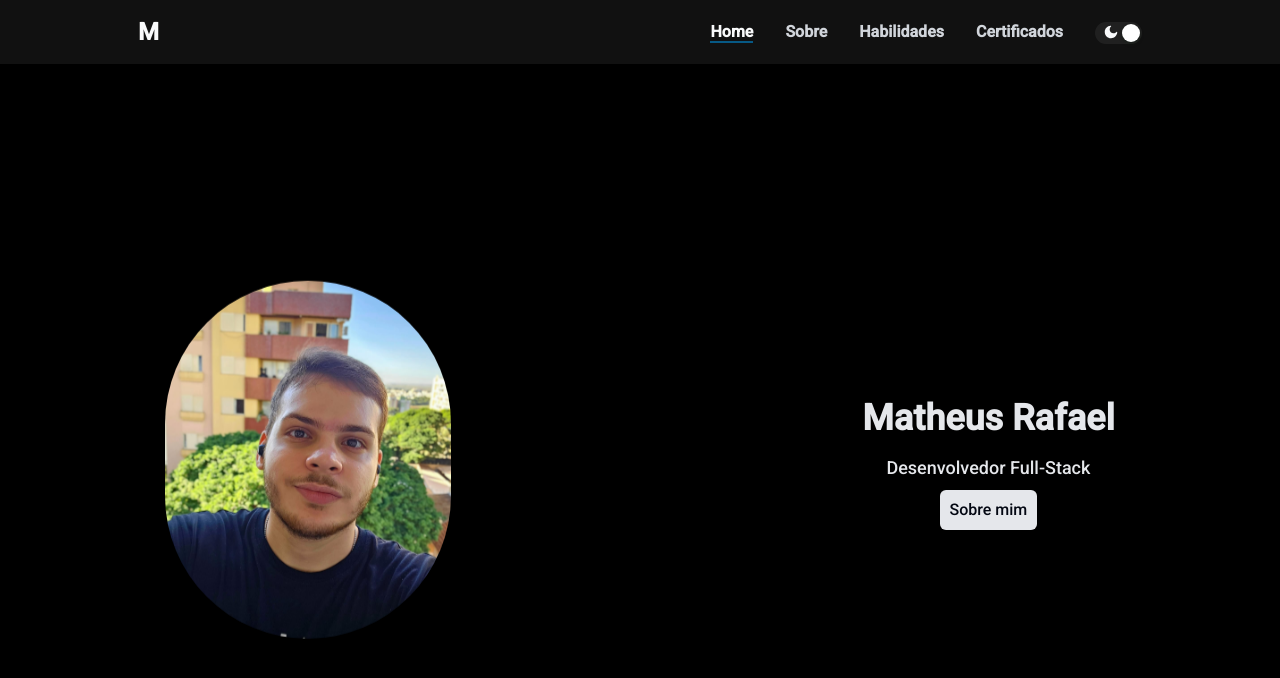
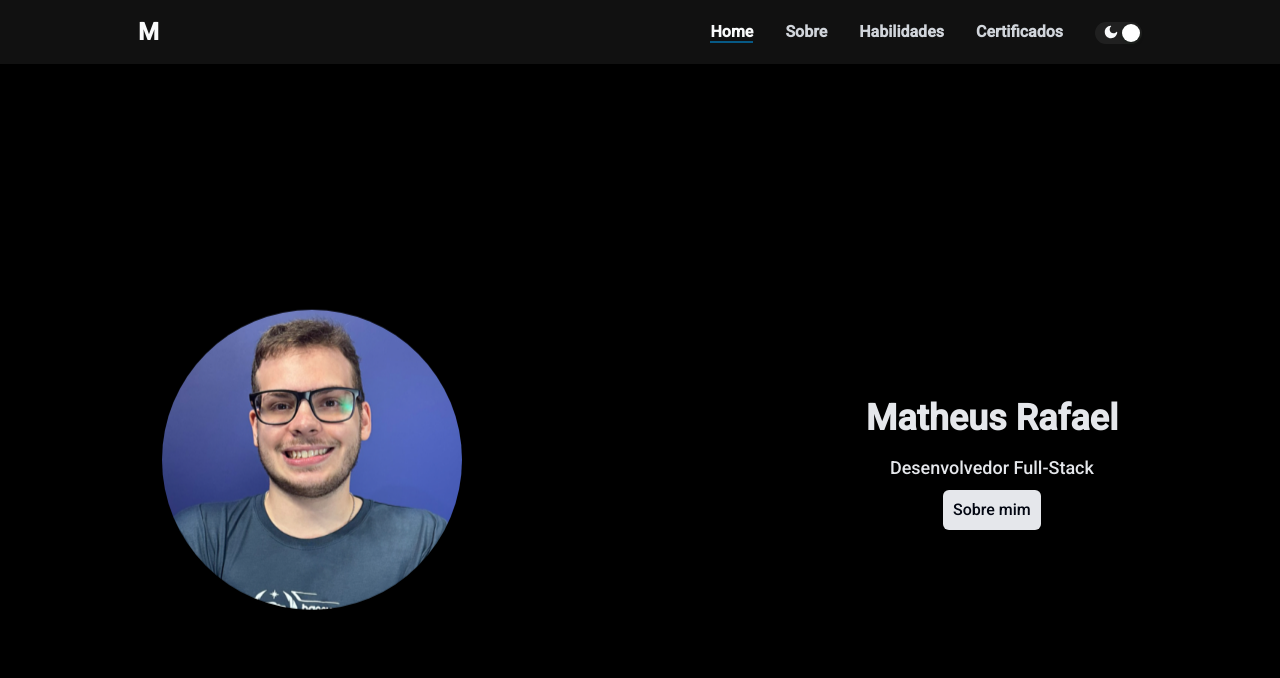
Before and after one commit to Gadarkeres/Portfolio-V2, a Next.js app: page / in a window 1280 px wide. Shown: the top 678 px of the page. Built offline with nearby package versions, Linux system fonts and the light colour scheme.

Commit message:
feat update foto

```diff
--- a/src/components/Apresentation/Apresentation.tsx
+++ b/src/components/Apresentation/Apresentation.tsx
@@ -1,6 +1,6 @@
 "use client";
 import Image from "next/image";
-import Me2 from "../../assets/me/me2.jpeg";
+import apresentationImg from "../../assets/me/foto-corporativa.png";
 import "./about.css";
 import Button from "../ui/Button";
 import Link from "next/link";
@@ -17,10 +17,10 @@ function Apresentation() {
             transition={{ duration: 0.8 }}
           >
             <Image
-              src={Me2}
+              src={apresentationImg}
               alt="Matheus Rafael"
-              width={286}
-              height={286}
+              width={300}
+              height={300}
               className="rounded-full mx-auto shadow-lg"
             />
           </motion.div>
```
Also changed, not shown: src/assets/me/foto-corporativa.png (added).
